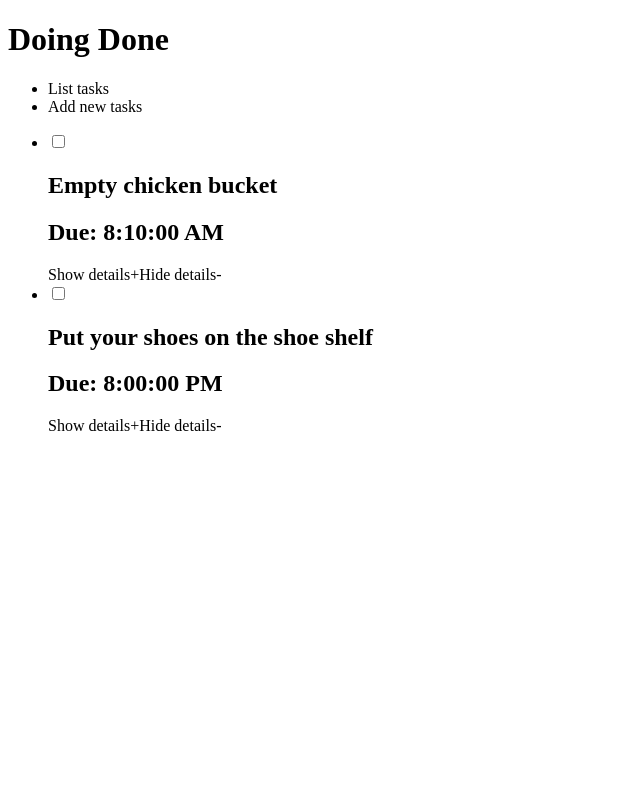
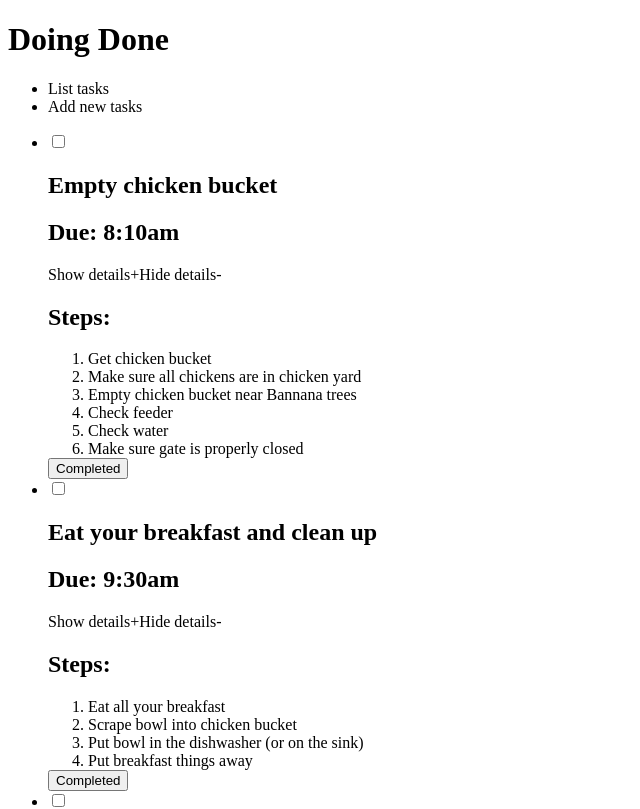
Before and after one commit to evanwills/doingDone__react, a React (Create React App) app: page / in a window 1280 px wide. Shown: the top 809 px of the page, without its empty margins (0-640 px from the left). Built offline with nearby package versions, Linux system fonts and the light colour scheme.

Commit message:
items list with "Completed" button but buttons still do not work

```diff
--- a/src/components/scheduledItems/scheduledItem.js
+++ b/src/components/scheduledItems/scheduledItem.js
@@ -1,14 +1,20 @@
 import React from 'react';
 // import TaskDetials from '../tasks/toDoItem/taskDetails';
 
+const prettyTime = (time) => time.toLocaleTimeString().replace(/([0-9]+:[0-9]+):[0-9]+ ([AP]M)/i, function(match, p1, p2) {
+        return p1+p2.toLowerCase();
+    });
+
 const ScheduledItem = ({onClick, id, available, due, extendedDue, status, task, activity}) => {
+    console.log('task:', task);
+    console.log('onClick:', onClick, typeof onClick);
     return (
         <li>
             <article className={'to-do__item to-do__task status-' + status}>
                 <input type="checkbox" id={id + '-details'} className="show-hide__checkbox" />
                 <header>
                     <h1>{task.name}</h1>
-                    <h2>Due: <time dateTime={due}>{due.toLocaleTimeString()}</time></h2>
+                    <h2>Due: <time dateTime={due}>{prettyTime(due)}</time></h2>
                     <label htmlFor={id + '-details'} className="show-hide__checkbox--label">
                         <span className="show">
                             <span className="sr-only">Show details</span>
@@ -20,9 +26,17 @@
                         </span>
                     </label>
                 </header>
+                <div className="details">
+                    <h2>Steps:</h2>
+                    <ol>
+                        {task.steps.map((step, i) => <li key={i}>{step}</li>)}
+                    </ol>
+                </div>
+                <button onClick={onClick(id)}>Completed</button>
             </article>
         </li>
     );
 }
 
+
 export default ScheduledItem;
--- a/src/components/scheduledItems/scheduledItemsContainer.js
+++ b/src/components/scheduledItems/scheduledItemsContainer.js
@@ -76,8 +76,12 @@
 }
 
 const mapDispatchToProps = (dispatch) => {
+	console.log('dispatch:', dispatch);
 	return {
-		onItemClick: (id) => dispatch(addActivityAction(id))
+		onItemClick: (id) => {
+			console.log('id:', id);
+			return dispatch(addActivityAction(id))
+		}
 	};
 };
 
--- a/src/components/scheduledItems/scheduledItemsList.js
+++ b/src/components/scheduledItems/scheduledItemsList.js
@@ -3,6 +3,8 @@
 import ScheduledItem from './scheduledItem'
 
 const ScheduledItemsList = ({ scheduledItems, onItemClick }) => {
+  console.log('onItemClick:', onItemClick);
+
   if (scheduledItems.length > 0) {
   return (
     <ul>
@@ -10,7 +12,7 @@
         <ScheduledItem
           key={item.id}
           {...item}
-          onClick={() => onItemClick(item.id)}
+          onClick={onItemClick}
         />
       )}
     </ul>
--- a/src/index.js
+++ b/src/index.js
@@ -1,6 +1,6 @@
 import React from 'react';
 import {render} from 'react-dom';
-import {createStore, applyMiddleware} from 'redux'
+import {createStore, applyMiddleware, compose} from 'redux'
 import {Provider} from 'react-redux';
 // import registerServiceWorker from './registerServiceWorker';
 
@@ -25,8 +25,10 @@
 let store = createStore(
     doingDoneReducer,
     initialState,
-    applyMiddleware(globalStore),
-    window.__REDUX_DEVTOOLS_EXTENSION__ && window.__REDUX_DEVTOOLS_EXTENSION__()
+    compose(
+        applyMiddleware(globalStore),
+        window.__REDUX_DEVTOOLS_EXTENSION__ && window.__REDUX_DEVTOOLS_EXTENSION__()
+    )
 );
 
 
--- a/src/meta/constants.js
+++ b/src/meta/constants.js
@@ -43,7 +43,9 @@
 	FILTER_SCHEDULED_TASKS: 'FILTER_SCHEDULED_TASKS',
 
 	ADD_ACTIVITY: 'ADD_ACTIVITY', // AKA complete task
-	UPDATE_ACTIVITY: 'UPDATE_APPROVED_ACTIVITY', // approver only
+	ADD_ACTIVITY_UPDATE_SCHEDULED_ITEM: 'ADD_ACTIVITY_UPDATE_SCHEDULED_ITEM', // AKA complete task
+	UPDATE_ACTIVITY: 'UPDATE_ACTIVITY', // approver only
+	UPDATE_ACTIVITY_UPDATE_SCHEDULED_ITEM: 'UPDATE_ACTIVITY_UPDATE_SCHEDULED_ITEM', // approver only
 	ARCHIVE_ACTIVITY: 'ARCHIVE_ACTIVITY',
 	DELETE_ARCHIVED_ACTIVITY: 'DELETE_ARCHIVED_ACTIVITY',
 	LIST_ACTIVITIES: 'LIST_ACTIVITIES', // user specific
--- a/src/meta/initialState.json
+++ b/src/meta/initialState.json
@@ -146,6 +146,7 @@
 			"available": "07:00",
 			"due": "08:10",
 			"extendedEndTime": null,
+			"priority": 1,
 			"overNight": false,
 			"canCompleteBefore": true,
 			"img": null,
@@ -169,7 +170,66 @@
 			"schoolTerm": true,
 			"schoolHolidays": false,
 			"publicHolidays": false
-
+		},
+		{
+			"id": "eatBreakySchool",
+			"thumbnail": null,
+			"name": "Eat your breakfast and clean up",
+			"available": "06:00",
+			"due": "08:00",
+			"extendedEndTime": null,
+			"priority": 1,
+			"overNight": false,
+			"canCompleteBefore": true,
+			"img": null,
+			"steps": [
+				"Eat all your breakfast",
+				"Scrape bowl into chicken bucket",
+				"Put bowl in the dishwasher (or on the sink)",
+				"Put breakfast things away"
+			],
+			"monday": true,
+			"tuesday": true,
+			"wednesday": true,
+			"thursday": true,
+			"friday": true,
+			"saturday": true,
+			"sunday": false,
+			"rotating": null,
+			"users": [],
+			"schoolTerm": true,
+			"schoolHolidays": false,
+			"publicHolidays": false
+		},
+		{
+			"id": "eatBreakyNonSchool",
+			"thumbnail": null,
+			"name": "Eat your breakfast and clean up",
+			"available": "06:00",
+			"due": "09:30",
+			"extendedEndTime": null,
+			"priority": 1,
+			"overNight": false,
+			"canCompleteBefore": true,
+			"img": null,
+			"steps": [
+				"Eat all your breakfast",
+				"Scrape bowl into chicken bucket",
+				"Put bowl in the dishwasher (or on the sink)",
+				"Put breakfast things away"
+			],
+			"monday": true,
+			"tuesday": true,
+			"wednesday": true,
+			"thursday": true,
+			"friday": true,
+			"saturday": true,
+			"sunday": true,
+			"rotating": null,
+			"users": [],
+			"schoolTerm": false,
+			"schoolHolidays": true,
+			"publicHolidays": true
 		},
 		{
 			"id": "putOnYourSchoolShoes",
@@ -178,6 +238,7 @@
 			"available": "07:45",
 			"due": "08:10",
 			"extendedEndTime": null,
+			"priority": 2,
 			"overNight": false,
 			"canCompleteBefore": true,
 			"img": null,
@@ -206,6 +267,7 @@
 			"available": "06:45",
 			"due": "08:10",
 			"extendedEndTime": "8:15",
+			"priority": 3,
 			"overNight": false,
 			"canCompleteBefore": true,
 			"img": null,
@@ -234,6 +296,7 @@
 			"available": "05:45",
 			"due": "08:10",
 			"extendedEndTime": "16:45",
+			"priority": 3,
 			"overNight": false,
 			"canCompleteBefore": true,
 			"img": null,
@@ -268,6 +331,7 @@
 			"available": "14:45",
 			"due": "20:00",
 			"extendedEndTime": null,
+			"priority": 1,
 			"overNight": false,
 			"canCompleteBefore": false,
 			"img": null,
@@ -296,6 +360,7 @@
 			"available": "18:45",
 			"due": "19:45",
 			"extendedEndTime": "20:15",
+			"priority": 1,
 			"overNight": false,
 			"canCompleteBefore": false,
 			"img": null,
@@ -330,6 +395,7 @@
 			"available": "16:30",
 			"due": "20:00",
 			"extendedEndTime": null,
+			"priority": 1,
 			"overNight": false,
 			"canCompleteBefore": true,
 			"img": null,
@@ -358,7 +424,8 @@
 			"name": "Do a wee before bed",
 			"available": "19:30",
 			"due": "20:15",
-			"extendedEndTime": null,
+			"extendedEndTime": "21:00",
+			"priority": 1,
 			"overNight": false,
 			"canCompleteBefore": false,
 			"img": null,
@@ -386,6 +453,7 @@
 			"name": "Get ready for swimming",
 			"available": "16:00",
 			"due": "08:20",
+			"priority": 1,
 			"overNight": true,
 			"extendedEndTime": null,
 			"canCompleteBefore": true,
@@ -409,37 +477,6 @@
 			"schoolTerm": true,
 			"schoolHolidays": false,
 			"publicHolidays": false
-		},
-		{
-			"id": "getReadyForSwimming",
-			"thumbnail": null,
-			"name": "Get ready for swimming",
-			"available": "06:00",
-			"due": "08:20",
-			"overNight": false,
-			"extendedEndTime": null,
-			"canCompleteBefore": true,
-			"expand": true,
-			"img": null,
-			"steps": [
-				"Take off pyjamas",
-				"put pyjamas on your bed",
-				"put used undies in washing basket",
-				"put swimmers on",
-				"put cloths on"
-			],
-			"monday": false,
-			"tuesday": false,
-			"wednesday": false,
-			"thursday": false,
-			"friday": false,
-			"saturday": true,
-			"sunday": false,
-			"rotating": null,
-			"users": [],
-			"schoolTerm": true,
-			"schoolHolidays": false,
-			"publicHolidays": false
 		}
 	],
 	"scheduledItems": [],
@@ -447,6 +484,6 @@
 	"archivedActivities": [],
 	"errors": [],
 	"accountLedger": [],
-	"activeUser": "ada",
+	"activeUser": "mallee",
 	"filterState": "SHOW_ALL"
 }
--- a/src/store/activities.js
+++ b/src/store/activities.js
@@ -59,6 +59,10 @@
 export const activities = (state = [], action) => {
     switch(action.type) {
         case constants.ADD_ACTIVITY:
+            console.log(action.getState.activities, action.getState.payload);
+            if (action.getState.activities.reduce((c,activity) => (action.payload === activity.id) ? c + 1 : c, 0) > 0) {
+                return state;
+            } else {
                 const scheduledItem = action.getState.scheduledItems.filter(item => (item.id === action.payload))[0];
                 const newActivity = {
                     id: action.payload,
@@ -75,6 +79,7 @@
                     instantRewardGranted: false
                 }
                 return [...state, newActivity];
+            }
         case constants.UPDATE_ACTIVITY:
             return state.map(
                 (activity) => (action.payload.id === activity.id) ? action.payload : activity
--- a/src/store/schedule.js
+++ b/src/store/schedule.js
@@ -81,7 +81,7 @@
 		// tmpUsers = [],
 		// rotation;
 	const tmpID = user + today.date.replace(/[^0-9]+/g, '');
-
+	console.log('today:', today);
 	// get a list of tasks that fit today's criteria
 	const availableTasks = tasks.filter(
 		(task) => (
```
Lines whose indentation alone changed are shown as unchanged.
